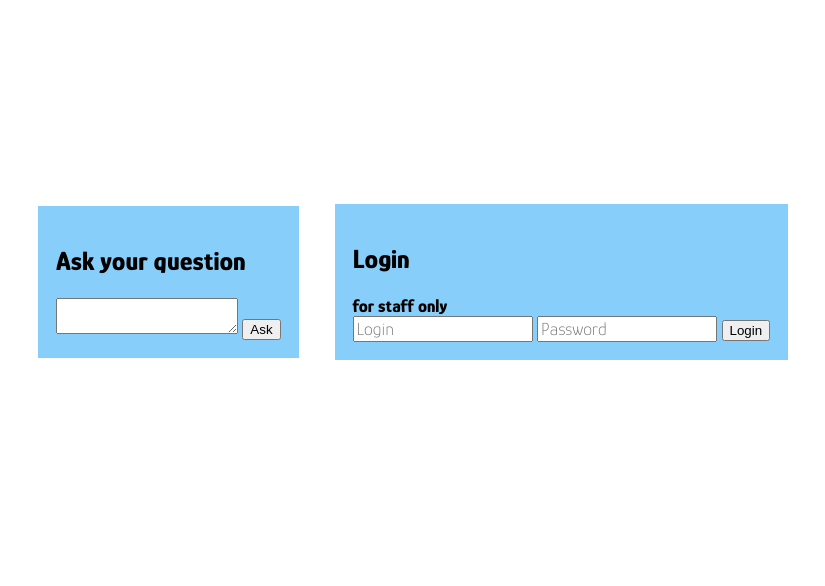
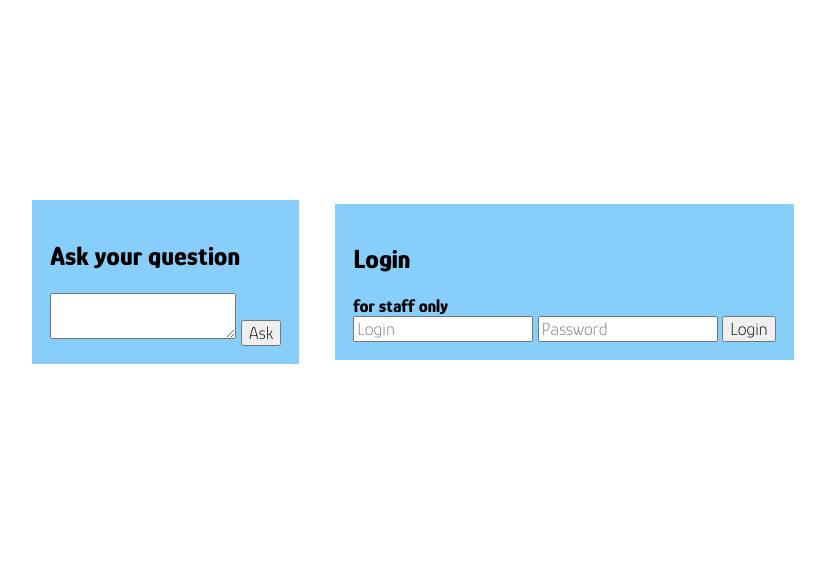
Before and after one commit to new-brand-clinic-technologies/my-helpdesk, a Python web app: template helpd/templates/index.html in a window 1280 px wide. Shown: the part 145-731 px from the top of the page, without its empty margins (227-1052 px from the left). Run offline with Jinja, Linux system fonts and the light colour scheme; the template is opened without the code that fills it, so the values that code supplies are empty.

Commit message:
more elements

```diff
--- a/helpd/static/style.css
+++ b/helpd/static/style.css
@@ -52,6 +52,6 @@ h2 {
     margin: 0;
 }
 
-input {
+input, textarea, button {
     font: inherit;
 }
```
